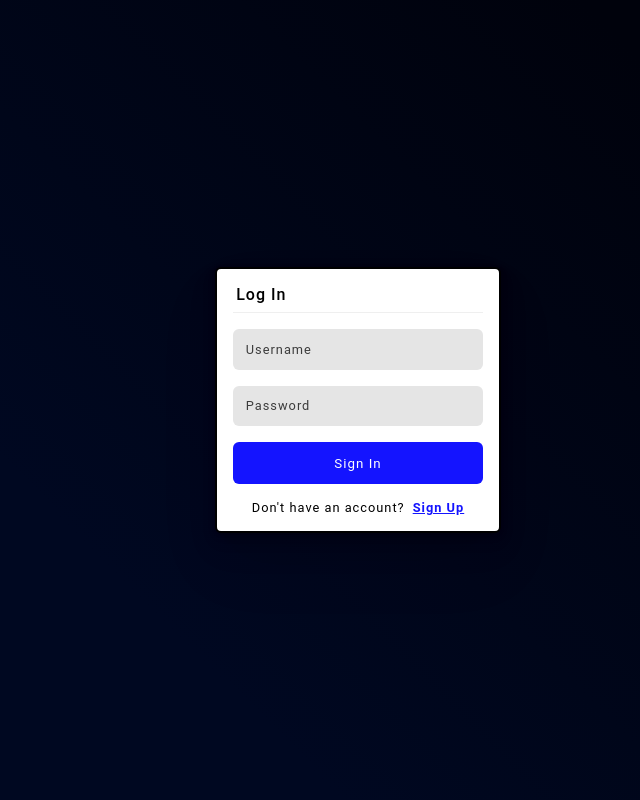
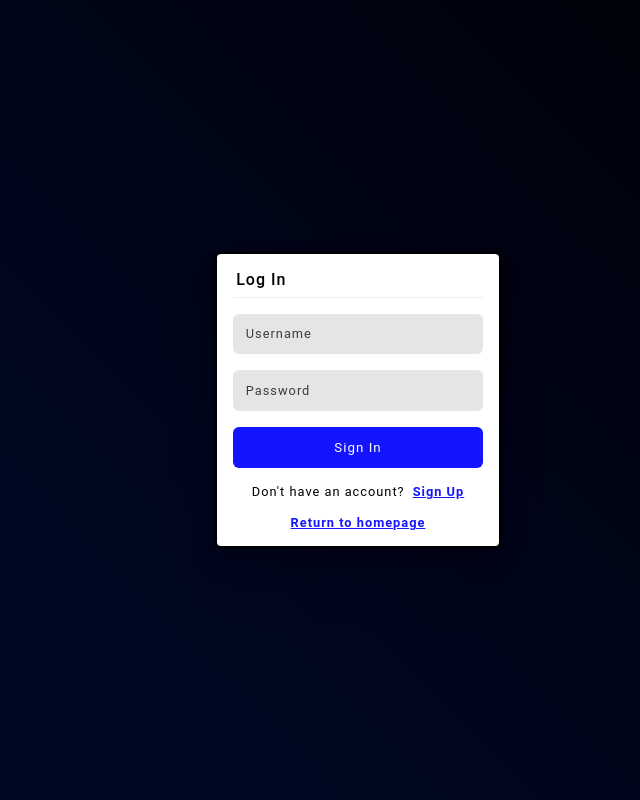
Before and after one commit to KieferPln/Webtech, a PHP site: page /login/login.php in a window 1280 px wide. Shown: the whole page, without its empty margins (282-922 px from the left). Run offline with PHP 8.4, Linux system fonts and the light colour scheme.

Commit message:
homepage login/register

```diff
--- a/login/login.php
+++ b/login/login.php
@@ -58,6 +58,11 @@
                             Sign Up
                         </a>
                     </div>
+                    <div id="buttons">
+                        <a href="../index.php" id="sign-up">
+                            Return to homepage
+                        </a>
+                    </div>
                 </div>
             </form>
         </div>
--- a/login/register.php
+++ b/login/register.php
@@ -43,6 +43,11 @@ session_start()
                         Sign In
                     </a>
                 </div>
+                <div id="buttons">
+                    <a href="../index.php" id="sign-up">
+                        Return to homepage
+                    </a>
+                </div>
             </div>
         </form>
     </div>
--- a/login/register_query.php
+++ b/login/register_query.php
@@ -70,7 +70,7 @@
 			}
 		}else{
 			// Store error message in a session variable
-			$_SESSION['error_msg'] = "Please fill up the required fields!";
+			$_SESSION['error_msg'] = "Please fill in the required fields!";
 			// Redirect to registration page
 			header('location: ./register.php');
 		}
```
